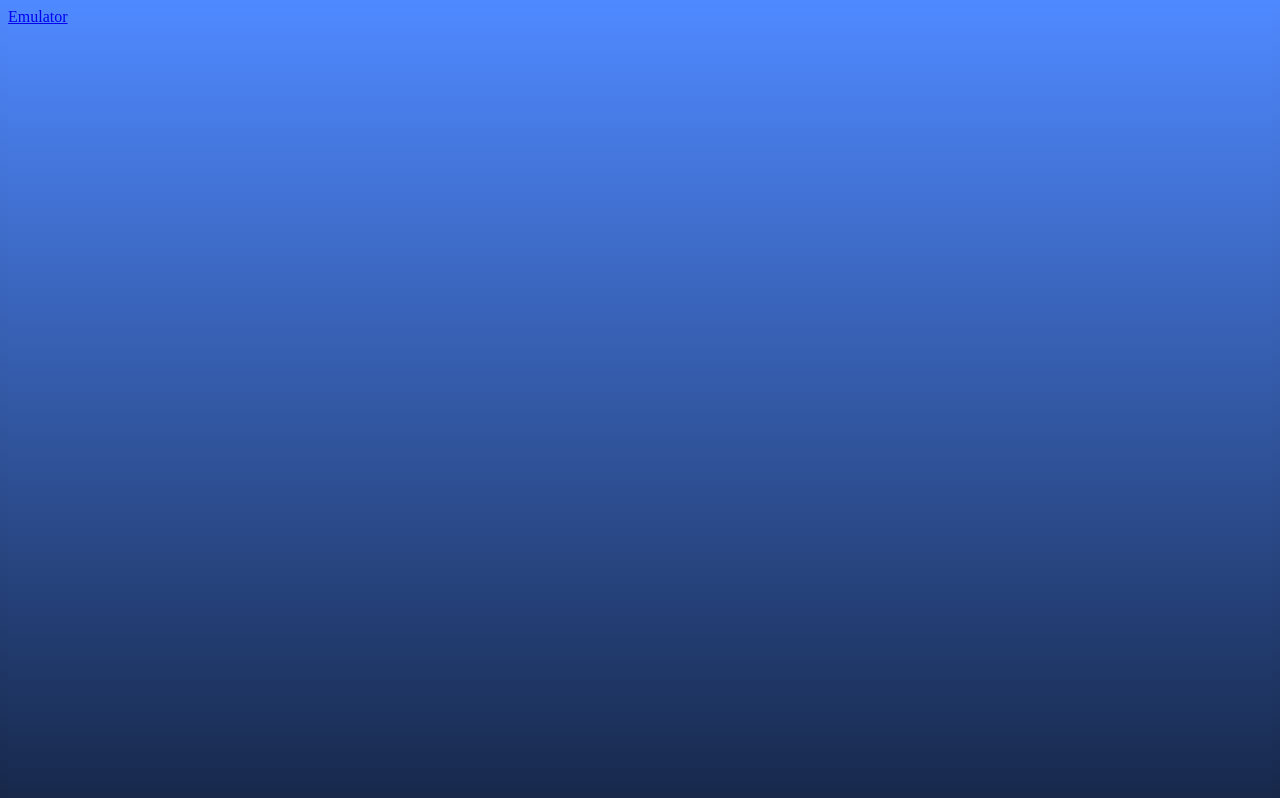
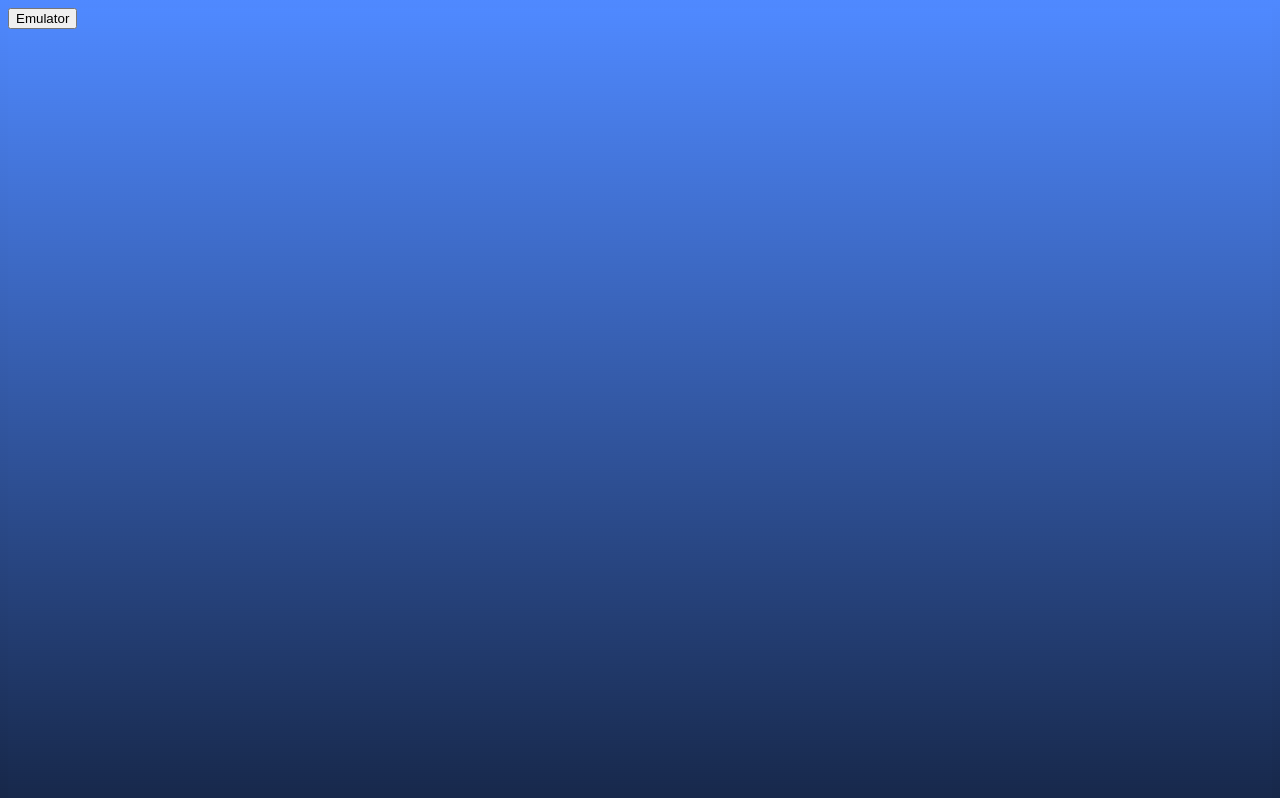
Before and after one commit to NoahHuffine/NoahHuffine.github.io, a website: page index.html in a window 1280 px wide. Drawn offline with Linux system fonts and the light colour scheme.

Commit message:
Update index.html

```diff
--- a/index.html
+++ b/index.html
@@ -13,7 +13,7 @@
           </style>
     </head>
     <body>
-        <a href="Emulator.html">Emulator</a>
+        <a href="Emulator.html"><button>Emulator</button></a>
         <script>
         </script>
     </body>
```
